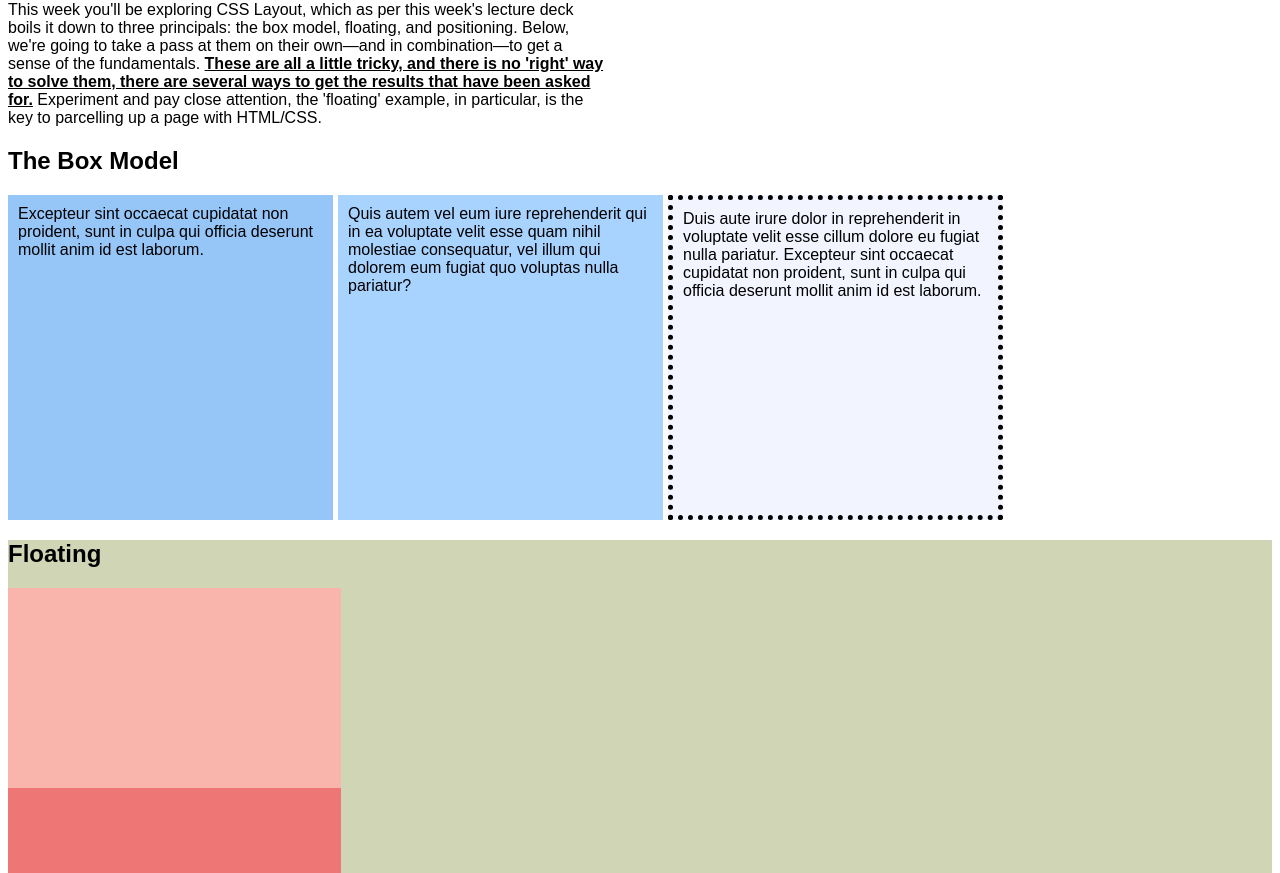
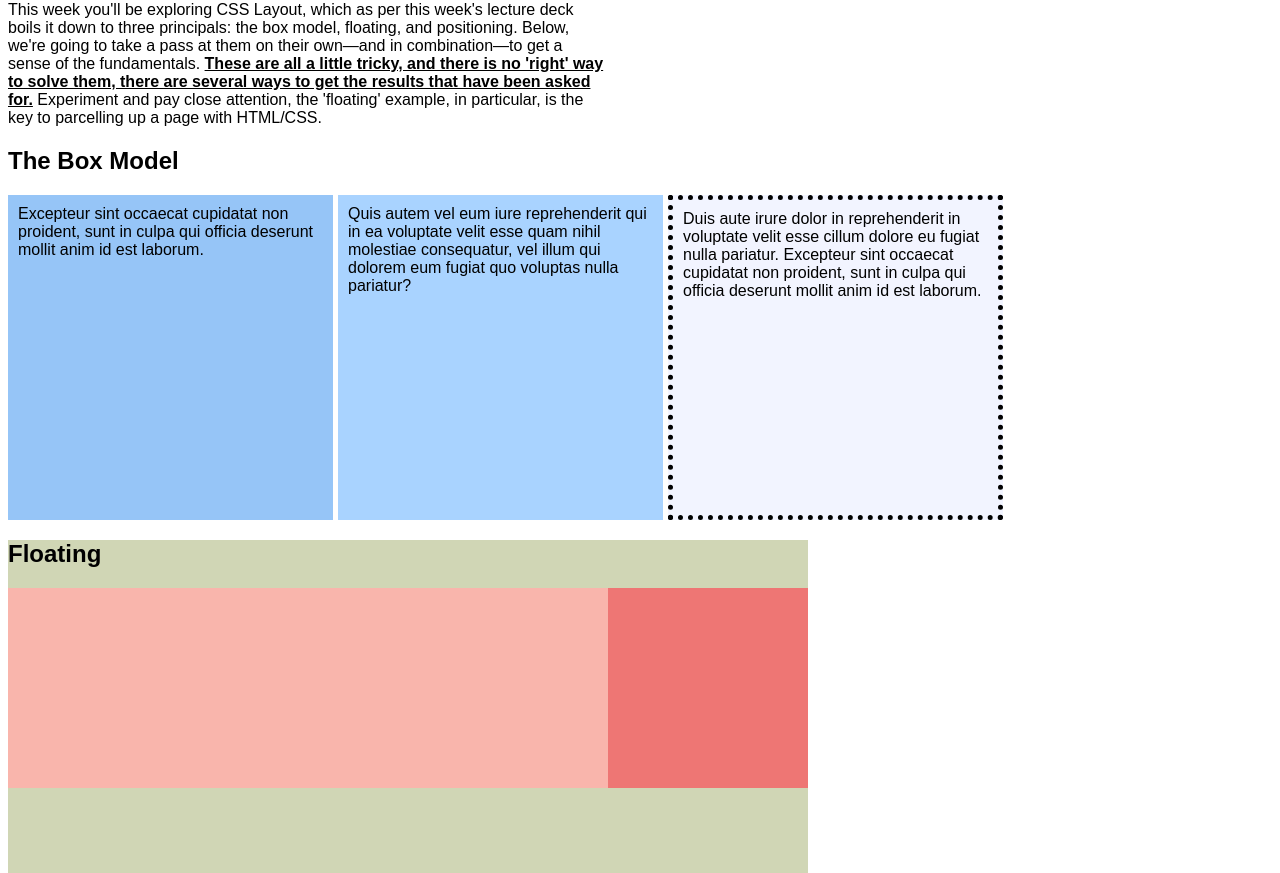
Before and after one commit to Lee-644/Exercise-5, a plain HTML site: page index.html in a window 1280 px wide. Shown: the part 79-952 px from the top of the page. Drawn offline with Linux system fonts and the light colour scheme.

Commit message:
added more changes

```diff
--- a/index.html
+++ b/index.html
@@ -58,20 +58,22 @@
     /* Floating */
 
     #container2 {
-      width: 100%;
+      width: 800px;
       height: 500px;
       background-color: #D0D6B5;
       clear: both;
     }
 
     #blockD {
-      width: 333px;
+      float: left;
+      width: 75%;
       height: 200px;
       background-color: #F9B5AC;
     }
 
     #blockE {
-      width: 333px;
+      float: right;
+      width: 25%;
       height: 200px;
       background-color: #EE7674;
     }
@@ -88,13 +90,13 @@
     }
 
     #blockG {
-      width: 333px;
+      width: 305px;
       height: 200px;
       background-color: #7FBEAB;
     }
 
     #blockH {
-      width: 333px;
+      width: 305px;
       height: 200px;
       background-color: #7E998A;
     }
```
